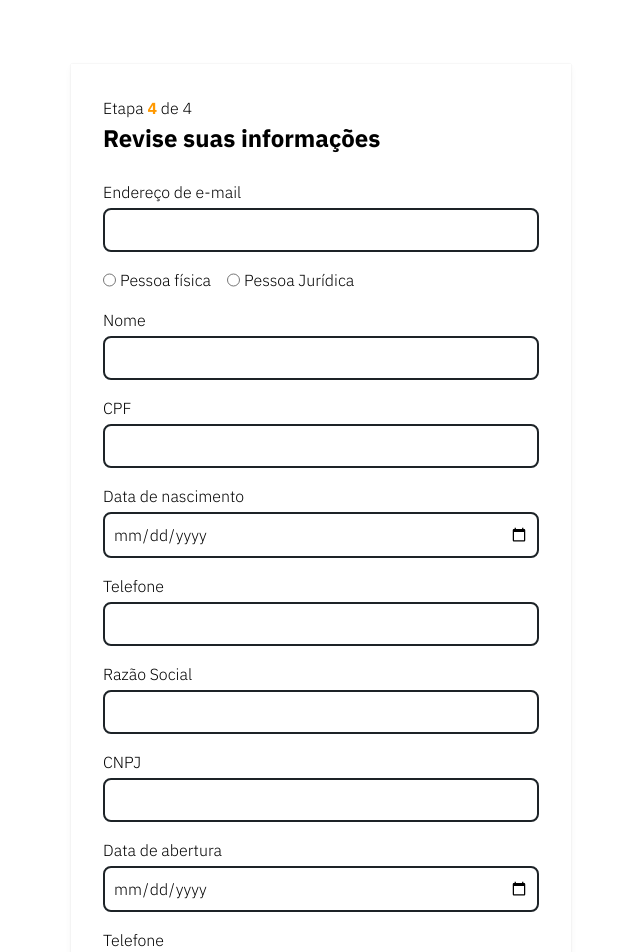
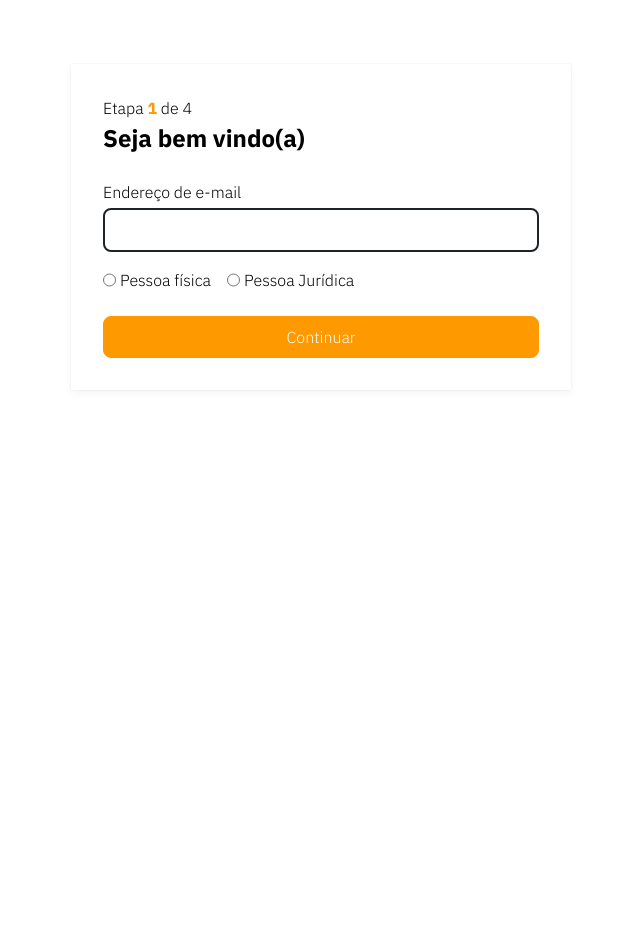
Before and after one commit to RafaPaludo/desafio-mb-web, a Vue app in the folder frontend/: page / in a window 1280 px wide. Shown: the top 952 px of the page, without its empty margins (319-959 px from the left). After the commit the page ends 800 px from the top, so only its background shows below. Built offline with nearby package versions, Linux system fonts and the light colour scheme.

Commit message:
feat: manage global store, create step prev and next functions

```diff
--- a/frontend/src/components/RegistrationForm/RegistrationForm.vue
+++ b/frontend/src/components/RegistrationForm/RegistrationForm.vue
@@ -12,14 +12,15 @@
 
     <div class="actions-container">
       <Button
-        @click.prevent
+        v-if="currentId"
         variant="outline"
+        @click.prevent="previousStep"
       >
         Voltar
       </Button>
 
       <Button
-        @click.prevent
+        @click.prevent="nextStep"
       >
         Continuar
       </Button>
@@ -36,9 +37,10 @@ import Step4Review from '@/components/RegistrationForm/RegistrationFormSteps/Ste
 import Button from '@/components/ui/Button.vue';
 
 import { ref, computed } from 'vue';
+import { registrationFormStore } from '@/store/registrationFormStore';
 
-const currentId = ref(3);
-const personType = ref('pf');
+const store = registrationFormStore;
+const currentId = ref(0);
 
 const steps = computed(() => [
   {
@@ -48,8 +50,8 @@ const steps = computed(() => [
   },
   {
     step: 2,
-    component: personType.value === 'pf' ? Step2PF : Step2PJ,
-    heading: personType.value === 'pf' ? "Pessoa Física" : "Pessoa Jurídica",
+    component: personTypeSelected.value === 'pf' ? Step2PF : Step2PJ,
+    heading: personTypeSelected.value === 'pf' ? "Pessoa Física" : "Pessoa Jurídica",
   },
   {
     step: 3,
@@ -62,10 +64,20 @@ const steps = computed(() => [
     heading: "Revise suas informações"
   },
 ]);
-
+const personTypeSelected = computed(() => store.selectedPersonType.toLocaleLowerCase());
 const currentStepActive = computed(() => steps.value[currentId.value].step);
 const totalSteps = computed(() => steps.value.length);
 const stepHeading = computed(() => steps.value[currentId.value].heading);
+
+/**
+ * Avança a etapa do formulário.
+ */
+const nextStep = () => currentId.value < totalSteps.value && currentId.value++;
+
+/**
+ * Volta uma etapa no formulário.
+ */
+const previousStep = () => currentId.value > 0 && currentId.value--;
 </script>
 
 <style scoped lang="scss">
--- a/frontend/src/components/RegistrationForm/RegistrationFormSteps/Step1BasicInfo.vue
+++ b/frontend/src/components/RegistrationForm/RegistrationFormSteps/Step1BasicInfo.vue
@@ -1,13 +1,13 @@
 <template>
   <Input
-    v-model="email"
+    v-model="store.email"
     label="Endereço de e-mail"
     type="email"
   />
 
   <RadioGroup
-    v-model="radio"
-    :items="items"
+    v-model="store.selectedPersonType"
+    :items="store.personTypes"
   />
 </template>
 
@@ -15,20 +15,9 @@
 import Input from '@/components/ui/Input.vue';
 import RadioGroup from '@/components/ui/RadioGroup.vue';
 
-import { ref } from 'vue';
+import { registrationFormStore } from '@/store/registrationFormStore';
 
-const email = ref('');
-const radio = ref('');
-const items = ref([
-  {
-    label: 'Pessoa física',
-    value: 'PF'
-  },
-  {
-    label: 'Pessoa Jurídica',
-    value: 'PJ'
-  }
-]);
+const store = registrationFormStore;
 </script>
 
 <style scoped lang="scss">
--- a/frontend/src/components/RegistrationForm/RegistrationFormSteps/Step2PF.vue
+++ b/frontend/src/components/RegistrationForm/RegistrationFormSteps/Step2PF.vue
@@ -1,22 +1,22 @@
 <template>
   <Input
-    v-model="name"
+    v-model="store.name"
     label="Nome"
   />
 
   <Input
-    v-model="cpf"
+    v-model="store.cpf"
     label="CPF"
   />
 
   <Input
-    v-model="birthday"
+    v-model="store.birthday"
     label="Data de nascimento"
     type="date"
   />
 
   <Input
-    v-model="phone"
+    v-model="store.phone"
     label="Telefone"
   />
 </template>
@@ -24,12 +24,9 @@
 <script setup>
 import Input from '@/components/ui/Input.vue';
 
-import { ref } from 'vue';
+import { registrationFormStore } from '@/store/registrationFormStore';
 
-const name = ref('');
-const cpf = ref('');
-const birthday = ref('');
-const phone = ref('');
+const store = registrationFormStore;
 </script>
 
 <style scoped lang="scss">
--- a/frontend/src/components/RegistrationForm/RegistrationFormSteps/Step2PJ.vue
+++ b/frontend/src/components/RegistrationForm/RegistrationFormSteps/Step2PJ.vue
@@ -1,22 +1,22 @@
 <template>
   <Input
-    v-model="companyName"
+    v-model="store.companyName"
     label="Razão Social"
   />
 
   <Input
-    v-model="cnpj"
+    v-model="store.cnpj"
     label="CNPJ"
   />
 
   <Input
-    v-model="openingDate"
+    v-model="store.openingDate"
     label="Data de abertura"
     type="date"
   />
 
   <Input
-    v-model="phone"
+    v-model="store.companyPhone"
     label="Telefone"
   />
 </template>
@@ -24,12 +24,9 @@
 <script setup>
 import Input from '@/components/ui/Input.vue';
 
-import { ref } from 'vue';
+import { registrationFormStore } from '@/store/registrationFormStore';
 
-const companyName = ref('');
-const cnpj = ref('');
-const openingDate = ref('');
-const phone = ref('');
+const store = registrationFormStore;
 </script>
 
 <style scoped lang="scss">
--- a/frontend/src/components/RegistrationForm/RegistrationFormSteps/Step3Password.vue
+++ b/frontend/src/components/RegistrationForm/RegistrationFormSteps/Step3Password.vue
@@ -1,6 +1,6 @@
 <template>
   <Input
-    v-model="password"
+    v-model="store.password"
     label="Sua senha"
     type="password"
   />
@@ -9,9 +9,9 @@
 <script setup>
 import Input from '@/components/ui/Input.vue';
 
-import { ref } from 'vue';
+import { registrationFormStore } from '@/store/registrationFormStore';
 
-const password = ref('');
+const store = registrationFormStore;
 </script>
 
 <style scoped lang="scss">
--- a/frontend/src/components/RegistrationForm/RegistrationFormSteps/Step4Review.vue
+++ b/frontend/src/components/RegistrationForm/RegistrationFormSteps/Step4Review.vue
@@ -1,7 +1,7 @@
 <template>
   <Step1BasicInfo />
-  <Step2PF />
-  <Step2PJ />
+  <Step2PF v-if="personTypeSelected === 'pf'"/>
+  <Step2PJ v-if="personTypeSelected === 'pj'"/>
   <Step3Password />
 </template>
 
@@ -10,4 +10,10 @@ import Step1BasicInfo from '@/components/RegistrationForm/RegistrationFormSteps/
 import Step2PF from '@/components/RegistrationForm/RegistrationFormSteps/Step2PF.vue';
 import Step2PJ from '@/components/RegistrationForm/RegistrationFormSteps/Step2PJ.vue';
 import Step3Password from '@/components/RegistrationForm/RegistrationFormSteps/Step3Password.vue';
+
+import { computed } from 'vue';
+import { registrationFormStore } from '@/store/registrationFormStore';
+const store = registrationFormStore;
+
+const personTypeSelected = computed(() => store.selectedPersonType.toLocaleLowerCase());
 </script>
--- /dev/null
+++ b/frontend/src/store/registrationFormStore.js
@@ -0,0 +1,25 @@
+import { reactive } from "vue";
+
+export const registrationFormStore = reactive({
+  email: '',
+  name: '',
+  cpf: '',
+  birthday: '',
+  phone: '',
+  companyName: '',
+  cnpj: '',
+  openingDate: '',
+  companyPhone: '',
+  password: '',
+  selectedPersonType: '',
+  personTypes: [
+    {
+      label: 'Pessoa física',
+      value: 'PF'
+    },
+    {
+      label: 'Pessoa Jurídica',
+      value: 'PJ'
+    }
+  ],
+});
```
